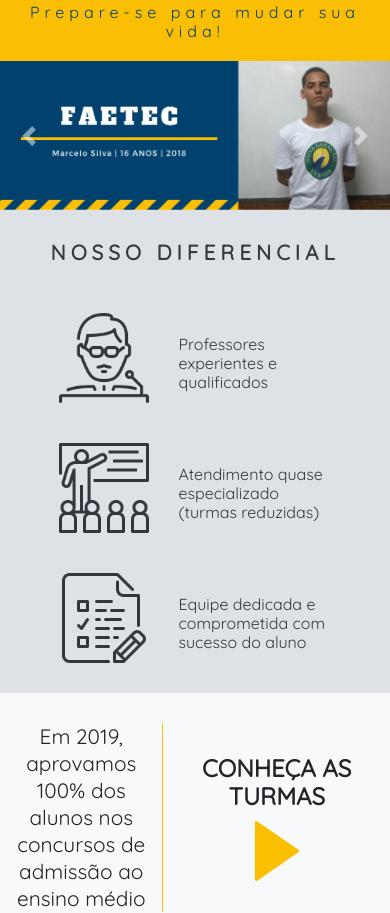
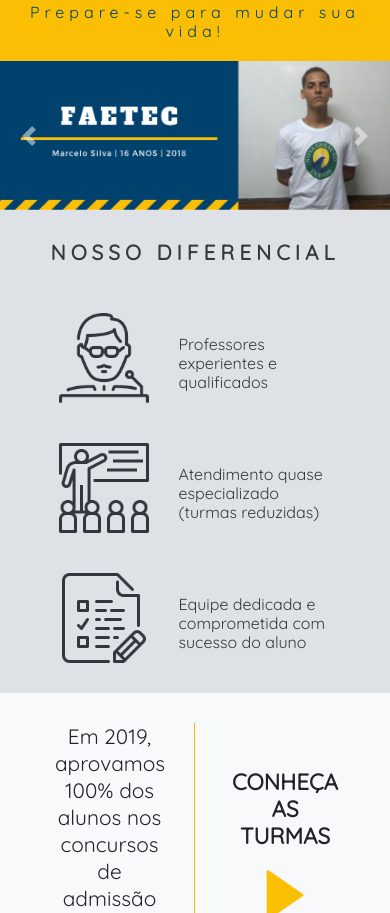
Before and after one commit to riquec/curso-nova-geracao, a plain HTML site: page index.html in a window 390 px wide. Shown: the part 187-1100 px from the top of the page. Drawn offline with nearby package versions, Linux system fonts and the light colour scheme.

Commit message:
ajuste layout turmas e aprovados

```diff
--- a/css/index.css
+++ b/css/index.css
@@ -232,7 +232,14 @@ h3{
 
    #turmas-aprovados #content{
      width: 100%;
+     align-items: center;
+     justify-content: center;
 
+   }
+
+   #turmas{
+     width: 150px;
+     padding-right: 30px;
    }
 
 
@@ -243,6 +250,9 @@ h3{
    }
 
    #aprovados{
+     padding-left: 30px;
+     padding-right: 0;
+     width: 150px;
      display: flex;
      flex-direction: column;
      align-items: center;
@@ -250,12 +260,12 @@ h3{
    }
 
    #aprovados h4{
-
-     font-size: 1.5em;
+     font-size: 1.4em;
+     margin-bottom: 10px;
    }
 
    #aprovados img{
-     width: 60px;
+     width: 50px;
      margin-top: 10px;
      height: auto;
    }
```
